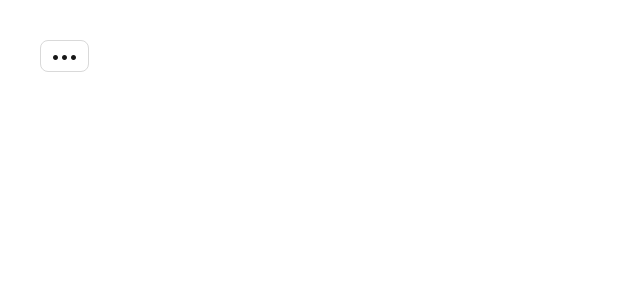
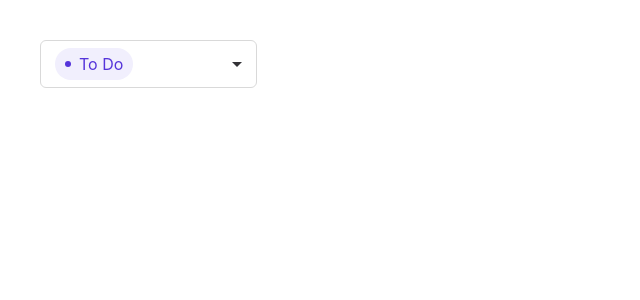
Before and after one commit to codeit-part3-4team/codeit-taskify, a Next.js app: page /Dropdowntest in a window 1280 px wide. Shown: the top 300 px of the page, without its empty margins (0-640 px from the left). Built offline with nearby package versions, Linux system fonts and the light colour scheme.

Commit message:
feat:dropdown progress 1차 구현 완료

```diff
--- a/src/app/Dropdowntest/page.tsx
+++ b/src/app/Dropdowntest/page.tsx
@@ -1,26 +1,39 @@
 "use client";
 
-import DropdownMenu, { DropdownItem } from "@/components/Dropdown/dropdown-menu/dropdownmenu";
+// import DropdownMenu, { DropdownItem } from "@/components/Dropdown/dropdown-menu/dropdownmenu";
 
 
-export default function DropdownMenuTest() {
-  const items: DropdownItem[] = [
-    { id: "edit", label: "수정하기" },
-    { id: "delete", label: "삭제하기", variant: "danger" },
-  ];
+// export default function DropdownMenuTest() {
+//   const items: DropdownItem[] = [
+//     { id: "edit", label: "수정하기" },
+//     { id: "delete", label: "삭제하기", variant: "danger" },
+//   ];
+
+//   return (
+//     <div style={{ padding: 40 }}>
+//       <DropdownMenu
+//         items={items}
+//         highlightedId="edit"
+//         triggerLabel="•••"
+//         align="left"
+//         onSelect={(item) => {
+//           console.log("selected:", item);
+//           alert(`${item.label} 클릭`);
+//         }}
+//       />
+//     </div>
+//   );
+// }
+
+import { useState } from "react";
+import DropdownProgress, { ProgressValue } from "@/components/Dropdown/dropdown-progress/dropdownprogress";
+
+export default function Page() {
+  const [value, setValue] = useState<ProgressValue>("todo");
 
   return (
     <div style={{ padding: 40 }}>
-      <DropdownMenu
-        items={items}
-        highlightedId="edit"
-        triggerLabel="•••"
-        align="left"
-        onSelect={(item) => {
-          console.log("selected:", item);
-          alert(`${item.label} 클릭`);
-        }}
-      />
+      <DropdownProgress value={value} onChange={setValue} />
     </div>
   );
 }
--- /dev/null
+++ b/src/components/Dropdown/dropdown-progress/dropdownprogress.module.css
@@ -0,0 +1,135 @@
+.root {
+  position: relative;
+  width: 217px;
+  font-family: var(--font-pretendard);
+}
+
+/* ===== 닫힌 버튼: 217 x 48 ===== */
+.control {
+  width: 217px;
+  height: 48px;
+
+  display: flex;
+  align-items: center;
+  justify-content: space-between;
+
+  padding: 0 14px;
+  border-radius: 6px;
+
+  background: var(--white-ffffff);
+  border: 1px solid var(--gray-d9d9d9);
+
+  cursor: pointer;
+}
+
+.controlOpen {
+  border-color: var(--violet-5534da);
+  box-shadow: 0 0 0 2px rgba(85, 52, 218, 0.18);
+}
+
+.control:disabled {
+  opacity: 0.6;
+  cursor: not-allowed;
+}
+
+/* chip: 높이 32, 너비는 글씨 따라 자동 */
+.chip {
+  height: 32px;
+  display: inline-flex;
+  align-items: center;
+  gap: 8px;
+
+  padding: 0 10px;
+  border-radius: 999px;
+
+  background: var(--violet-8p);
+  color: var(--violet-5534da);
+}
+/* chip 안의 보라색 동그라미 */
+.dot {
+  width: 6px;
+  height: 6px;
+  border-radius: 50%;
+  background: var(--violet-5534da);
+}
+
+/* 버튼 오른쪽 화살표 */
+.caret {
+  width: 0;
+  height: 0;
+  border-left: 5px solid transparent;
+  border-right: 5px solid transparent;
+  border-top: 5px solid var(--black-333236);
+  transition: transform 120ms ease;
+}
+
+.caretUp {
+  transform: rotate(180deg);
+}
+
+/* ✅ 목록 패널: 버튼 "아래"로 뜨게 (겹치지 않게) */
+/* ✅ 높이 144px */
+.panel {
+  position: absolute;
+  top: calc(100% + 8px); /* 버튼 아래로 8px 떨어져서 */
+  left: 0;
+
+  width: 217px;
+  height: 144px;
+
+  background: var(--white-ffffff);
+  border: 1px solid var(--gray-d9d9d9);
+  border-radius: 6px;
+
+  overflow: hidden;
+  z-index: 50;
+}
+
+.row {
+  width: 100%;
+  height: 48px;
+
+  display: flex;
+  align-items: center;
+  justify-content: space-between;
+
+  padding: 0 14px;
+  background: transparent;
+  border: none;
+
+  cursor: pointer;
+}
+
+.leftGroup {
+  display: flex;
+  align-items: center;
+  gap: 8px; /* 체크표시랑 chip 간격 */
+}
+
+.row:hover {
+  background: var(--gray-fafafa);
+}
+
+/* 왼쪽 체크 영역 */
+.checkArea {
+  width: 22px;
+  height: 22px;
+  display: flex;
+  align-items: center;
+  justify-content: center;
+  color: var(--gray-787486);
+}
+
+.checkIcon {
+  font-size: 18px;
+  line-height: 1;
+}
+
+/* 각 row 오른쪽 작은 화살표 */
+.smallCaret {
+  width: 0;
+  height: 0;
+  border-left: 5px solid transparent;
+  border-right: 5px solid transparent;
+  border-top: 5px solid var(--black-333236);
+}
--- /dev/null
+++ b/src/components/Dropdown/dropdown-progress/dropdownprogress.tsx
@@ -0,0 +1,133 @@
+"use client";
+
+import { useEffect, useId, useMemo, useRef, useState } from "react";
+import styles from "./dropdownprogress.module.css";
+
+export type ProgressValue = "todo" | "inprogress" | "done";
+
+export type ProgressOption = {
+  value: ProgressValue;
+  label: string;
+};
+
+type Props = {
+  value: ProgressValue;
+  options?: ProgressOption[];
+  onChange: (next: ProgressValue) => void;
+  disabled?: boolean;
+};
+
+const DEFAULT_OPTIONS: ProgressOption[] = [
+  { value: "todo", label: "To Do" },
+  { value: "inprogress", label: "On Progress" },
+  { value: "done", label: "Done" },
+];
+
+export default function DropdownProgress({
+  value,
+  options = DEFAULT_OPTIONS,
+  onChange,
+  disabled = false,
+}: Props) {
+  const [open, setOpen] = useState(false);
+  const rootRef = useRef<HTMLDivElement | null>(null);
+  const buttonRef = useRef<HTMLButtonElement | null>(null);
+  const menuId = useId();
+
+  const selected = useMemo(
+    () => options.find((o) => o.value === value) ?? options[0],
+    [options, value]
+  );
+
+  useEffect(() => {
+    if (!open) return;
+
+    const onPointerDown = (e: PointerEvent) => {
+      const t = e.target as Node;
+      if (!rootRef.current?.contains(t)) setOpen(false);
+    };
+
+    const onKeyDown = (e: KeyboardEvent) => {
+      if (e.key === "Escape") {
+        setOpen(false);
+        buttonRef.current?.focus();
+      }
+    };
+
+    window.addEventListener("pointerdown", onPointerDown);
+    window.addEventListener("keydown", onKeyDown);
+    return () => {
+      window.removeEventListener("pointerdown", onPointerDown);
+      window.removeEventListener("keydown", onKeyDown);
+    };
+  }, [open]);
+
+  const toggle = () => {
+    if (disabled) return;
+    setOpen((v) => !v);
+  };
+
+  const handlePick = (next: ProgressValue) => {
+    onChange(next);
+    setOpen(false);
+    buttonRef.current?.focus();
+  };
+
+  return (
+    <div ref={rootRef} className={styles.root}>
+      {/* 닫힌 상태 버튼: 217 x 48 */}
+      <button
+        ref={buttonRef}
+        type="button"
+        className={`${styles.control} ${open ? styles.controlOpen : ""}`}
+        aria-haspopup="listbox"
+        aria-expanded={open}
+        aria-controls={menuId}
+        onClick={toggle}
+        disabled={disabled}
+      >
+        <span className={styles.chip}>
+          <span className={styles.dot} aria-hidden="true" />
+          <span className="text-md-regular">{selected.label}</span>
+        </span>
+
+        <span
+          className={`${styles.caret} ${open ? styles.caretUp : ""}`}
+          aria-hidden="true"
+        />
+      </button>
+
+      {/* ✅ 목록은 버튼 "아래"로 뜸 / ✅ 높이 144px */}
+      {open && (
+        <div id={menuId} role="listbox" className={styles.panel}>
+          {options.map((opt) => {
+            const isSelected = opt.value === value;
+
+            return (
+              <button
+                key={opt.value}
+                type="button"
+                role="option"
+                aria-selected={isSelected}
+                className={styles.row}
+                onClick={() => handlePick(opt.value)}
+              >
+                <div className={styles.leftGroup}>
+                    <span className={styles.checkArea} aria-hidden="true">
+                    {isSelected && <span className={styles.checkIcon}>✓</span>}
+                    </span>
+
+                    <span className={styles.chip}>
+                    <span className={styles.dot} aria-hidden="true" />
+                    <span className="text-md-regular">{opt.label}</span>
+                    </span>
+                </div>
+                <span className={styles.smallCaret} aria-hidden="true" />
+              </button>
+            );
+          })}
+        </div>
+      )}
+    </div>
+  );
+}
```
Also changed, not shown: src/components/Dropdown/dropdown-manager/dropdownmanager.module.css (added), src/components/Dropdown/dropdown-manager/dropdownmanager.tsx (added).
